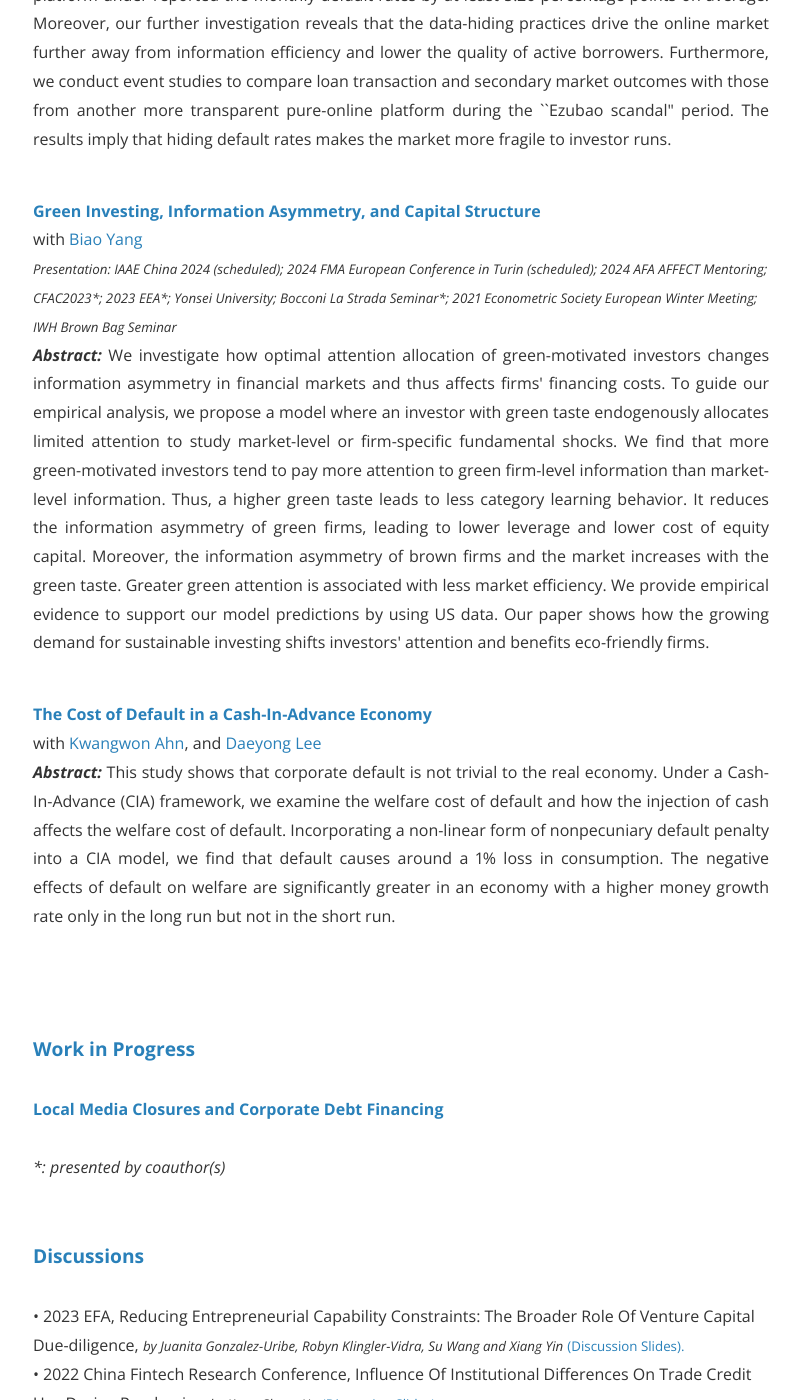
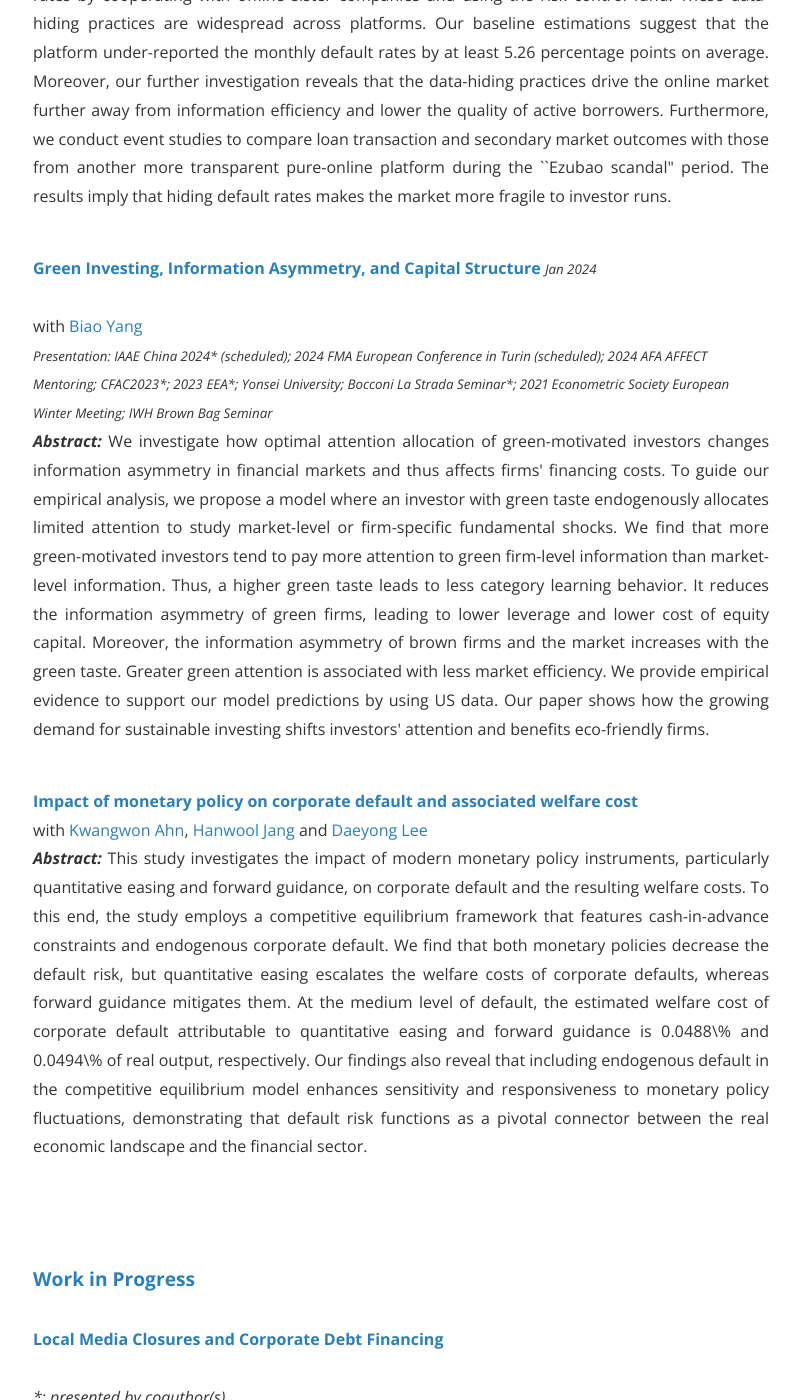
Before and after one commit to shasha-li/shasha-li.github.io, a Jekyll site: the page built from research.html, in a window 1280 px wide and 1400 px high, scrolled down 1152 px. Shown: the whole window, without its empty margins (239-1040 px from the left). Built offline with Jekyll 4.4.1, drawn with Linux system fonts in a browser that asks for light colours; nearby versions of some CDN libraries; comment, search, counter and statistics services are not loaded; a style sheet for code colours, icons or effects is not loaded; some of the changed text lies outside the part shown.

Commit message:
Update research.html

```diff
--- a/research.html
+++ b/research.html
@@ -6,29 +6,29 @@
 
 <strong><big><a>Working Papers</a></big></strong> <br><br>
 
-<strong><a href="https://ssrn.com/abstract=4788030">Lighthouse in the Dark: Search in Marketplace Lending</a></strong> <em><small> submitted</small></em> <br>
+<strong><a href="https://ssrn.com/abstract=4788030">Lighthouse in the Dark: Search in Marketplace Lending</a></strong> <em><small> May 2024</small></em> <br>
 <em><small>Presentation: 2024 AEA Poster; 2022 EEA; 2022 China Fintech Research Conference; 2020 China Finance Doctoral Forum; Bocconi Finance Brown Bag Seminar; LBS Ph.D. Seminar; 2019 Econometric Society European Winter Meeting; Bocconi La Strada Seminar; 2020 Royal Economic Society's Annual Conference  (canceled due to Covid-19) </small></em>
 <p style="text-align:justify"><b><i>Abstract: </i>
   </b>This paper sheds light on search frictions in a two-sided online personal loan market. Technology has brought numerous unsophisticated individuals to marketplaces. Using data from a leading Chinese marketplace lending platform, I uncover the presence of a concave demand curve in this market. Borrowers in the online market are revealed mostly unsophisticated, resulting in challenges in proposing reasonable interest rates. I then exploit the staggered introduction of private lending registration service centers (PLcenters) in Chinese cities to demonstrate the role of public information services in mitigating frictions and improving the online lending market outcomes. These PLcenters aim to disseminate financial knowledge and enhance transparency. Using staggered difference-in-differences (DID) analysis, I find PLcenters effectively boost marketplace lending and increase match rates. Remarkably, PLcenters help borrowers, especially those less sophisticated, propose better interest rates, leading to reduced interest rate dispersion. In addition, I present a directed search model with imperfect private and public information to explain economic mechanisms.
   </p><br>
 
-<strong><a href="https://papers.ssrn.com/sol3/papers.cfm?abstract_id=4731133">Data Manipulation in Marketplace Lending</a></strong>
+<strong><a href="https://papers.ssrn.com/sol3/papers.cfm?abstract_id=4731133">Data Manipulation in Marketplace Lending</a></strong> </strong> <em><small> May 2024</small></em> <br>
 <br>with <a href="https://www.london.edu/phd/profiles/yutong-hu">Yutong Hu</a><br>
-<em><small>Presentation: ZEW Conference on Information and Communication Technologies (scheduled); 2024 Wharton Financial Regulation Conference; EWMES 2023, Manchester; 2nd International Cardiff Fintech Conference; 2023 WinE Mentoring Retreat; 2022 HU-IWH Joint Junior Seminar; 2022 China Fintech Research Conference*</small></em>
+<em><small>Presentation: 2024 Economics of Financial Technology Conference (scheduled); 2024 ZEW Conference on Information and Communication Technologies (scheduled); 2024 Wharton Financial Regulation Conference; EWMES 2023, Manchester; 2nd International Cardiff Fintech Conference; 2023 WinE Mentoring Retreat; 2022 HU-IWH Joint Junior Seminar; 2022 China Fintech Research Conference*</small></em>
 <p style="text-align:justify"><b><i>Abstract: </i>
   </b> We provide evidence of online marketplace lending platforms selectively disclosing repayment performance data and find that such default data hiding significantly reduces market efficiency and affects market stability. Using peer-to-peer (P2P) lending data from a leading platform in China, we observe that the platform substantially under-reports actual loan default rates by cooperating with offline sister companies and using the risk control fund. These data-hiding practices are widespread across platforms. Our baseline estimations suggest that the platform under-reported the monthly default rates by at least 5.26 percentage points on average. Moreover, our further investigation reveals that the data-hiding practices drive the online market further away from information efficiency and lower the quality of active borrowers. Furthermore, we conduct event studies to compare loan transaction and secondary market outcomes with those from another more transparent pure-online platform during the ``Ezubao scandal" period. The results imply that hiding default rates makes the market more fragile to investor runs.
   </p><br>
 
-<strong><a href="https://papers.ssrn.com/sol3/papers.cfm?abstract_id=4589189">Green Investing, Information Asymmetry, and Capital Structure</a></strong>
+<strong><a href="https://papers.ssrn.com/sol3/papers.cfm?abstract_id=4589189">Green Investing, Information Asymmetry, and Capital Structure</a></strong> </strong> <em><small> Jan 2024</small></em> <br>
 <br>with <a href="https://biao-yang-sjtu.github.io/">Biao Yang</a><br>
-<em><small>Presentation: IAAE China 2024 (scheduled); 2024 FMA European Conference in Turin (scheduled); 2024 AFA AFFECT Mentoring; CFAC2023*; 2023 EEA*; Yonsei University; Bocconi La Strada Seminar*; 2021 Econometric Society European Winter Meeting; IWH Brown Bag Seminar</small></em>
+<em><small>Presentation: IAAE China 2024* (scheduled); 2024 FMA European Conference in Turin (scheduled); 2024 AFA AFFECT Mentoring; CFAC2023*; 2023 EEA*; Yonsei University; Bocconi La Strada Seminar*; 2021 Econometric Society European Winter Meeting; IWH Brown Bag Seminar</small></em>
 <p style="text-align:justify"><b><i>Abstract: </i>
   </b>We investigate how optimal attention allocation of green-motivated investors changes information asymmetry in financial markets and thus affects firms' financing costs. To guide our empirical analysis, we propose a model where an investor with green taste endogenously allocates limited attention to study market-level or firm-specific fundamental shocks. We find that more green-motivated investors tend to pay more attention to green firm-level information than market-level information. Thus, a higher green taste leads to less category learning behavior. It reduces the information asymmetry of green firms, leading to lower leverage and lower cost of equity capital. Moreover, the information asymmetry of brown firms and the market increases with the green taste. Greater green attention is associated with less market efficiency. We provide empirical evidence to support our model predictions by using US data. Our paper shows how the growing demand for sustainable investing shifts investors' attention and benefits eco-friendly firms.
   </p><br>
 
-<strong><a href="https://shasha-li.github.io/content/Cost%20of%20default%20in%20CIA%20economy.pdf">The Cost of Default in a Cash-In-Advance Economy</a></strong>
-<br>with <a href="https://yonsei.pure.elsevier.com/en/persons/kwangwon-ahn">Kwangwon Ahn</a>, and <a href="https://sites.google.com/view/daeyonglee/">Daeyong Lee</a><br>
-<p style="text-align:justify"><b><i>Abstract: </i></b>This study shows that corporate default is not trivial to the real economy. Under a Cash-In-Advance (CIA) framework, we examine the welfare cost of default and how the injection of cash affects the welfare cost of default. Incorporating a non-linear form of nonpecuniary default penalty into a CIA model, we find that default causes around a 1% loss in consumption. The negative effects of default on welfare are significantly greater in an economy with a higher money growth rate only in the long run but not in the short run.</p><br><br><br>
+<strong><a href="https://shasha-li.github.io/content/Cost%20of%20default%20in%20CIA%20economy.pdf">Impact of monetary policy on corporate default and associated welfare cost</a></strong>
+<br>with <a href="https://yonsei.pure.elsevier.com/en/persons/kwangwon-ahn">Kwangwon Ahn</a>, <a href="https://sites.google.com/view/hanwooljang">Hanwool Jang</a> and <a href="https://sites.google.com/view/daeyonglee/">Daeyong Lee</a><br>
+<p style="text-align:justify"><b><i>Abstract: </i></b>This study investigates the impact of modern monetary policy instruments, particularly quantitative easing and forward guidance, on corporate default and the resulting welfare costs. To this end, the study employs a competitive equilibrium framework that features cash-in-advance constraints and endogenous corporate default. We find that both monetary policies decrease the default risk, but quantitative easing escalates the welfare costs of corporate defaults, whereas forward guidance mitigates them. At the medium level of default, the estimated welfare cost of corporate default attributable to quantitative easing and forward guidance is 0.0488\% and 0.0494\% of real output, respectively. Our findings also reveal that including endogenous default in the competitive equilibrium model enhances sensitivity and responsiveness to monetary policy fluctuations, demonstrating that default risk functions as a pivotal connector between the real economic landscape and the financial sector.</p><br><br><br>
 
 
 
```
